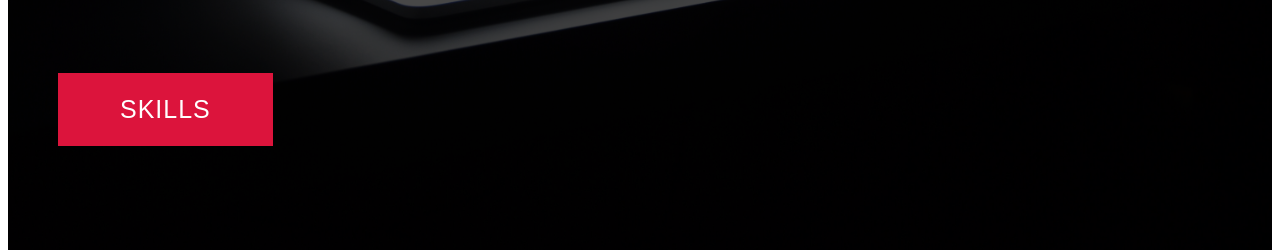
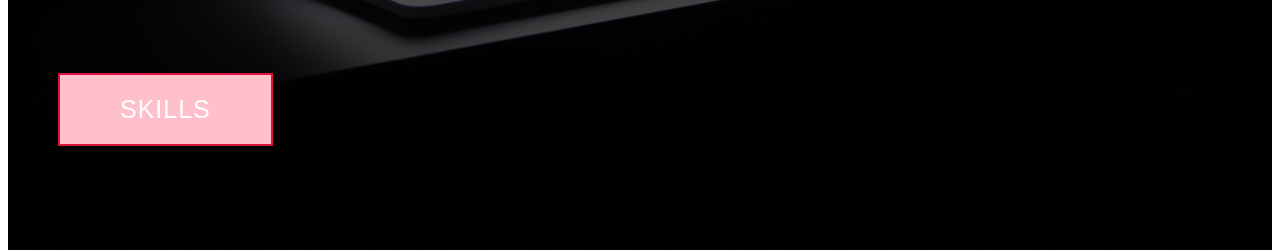
Before and after one commit to subhh33/My-site, a plain HTML site: page index.html in a window 1280 px wide. In both pictures the pointer is over the link "SKILLS". Shown: the part 550-800 px from the top of the page. Drawn offline with Linux system fonts and the light colour scheme; files whose address does not match are found by name.

Commit message:
Update style.css

```diff
--- a/style.css
+++ b/style.css
@@ -89,7 +89,7 @@ p {
 }
 .cta:hover {
 	color: white;
-	background-color: crimson;
+	background-color: pink;
 }
 .brand h1 {
 	font-size: 3rem;
```
